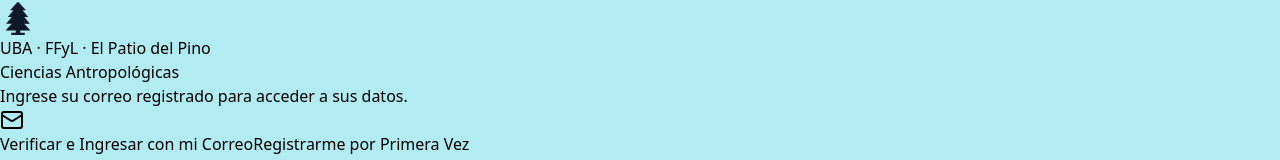
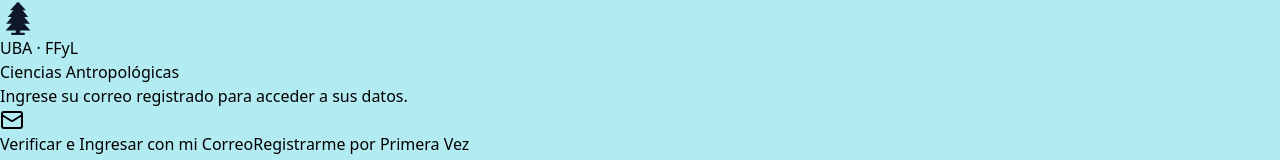
Before and after one commit to jmiguexang/gestor-antropologia-UBAFILO, a React (Vite) app: page / in a window 1280 px wide. Shown: the top 160 px of the page. Built offline with nearby package versions, Linux system fonts and the light colour scheme.

Commit message:
Update App.jsx

```diff
--- a/src/App.jsx
+++ b/src/App.jsx
@@ -461,7 +461,7 @@ export default function App() {
               <PinoIcon />
             </div>
             <span className="text-[10px] uppercase font-black tracking-widest text-sky-900 bg-sky-100 px-3 py-1 rounded-full border border-sky-300">
-              UBA · FFyL · El Patio del Pino
+              UBA · FFyL
             </span>
             <h1 className="text-2xl font-black text-slate-900 tracking-tight">Ciencias Antropológicas</h1>
             <p className="text-xs text-slate-500">Ingrese su correo registrado para acceder a sus datos.</p>
```
